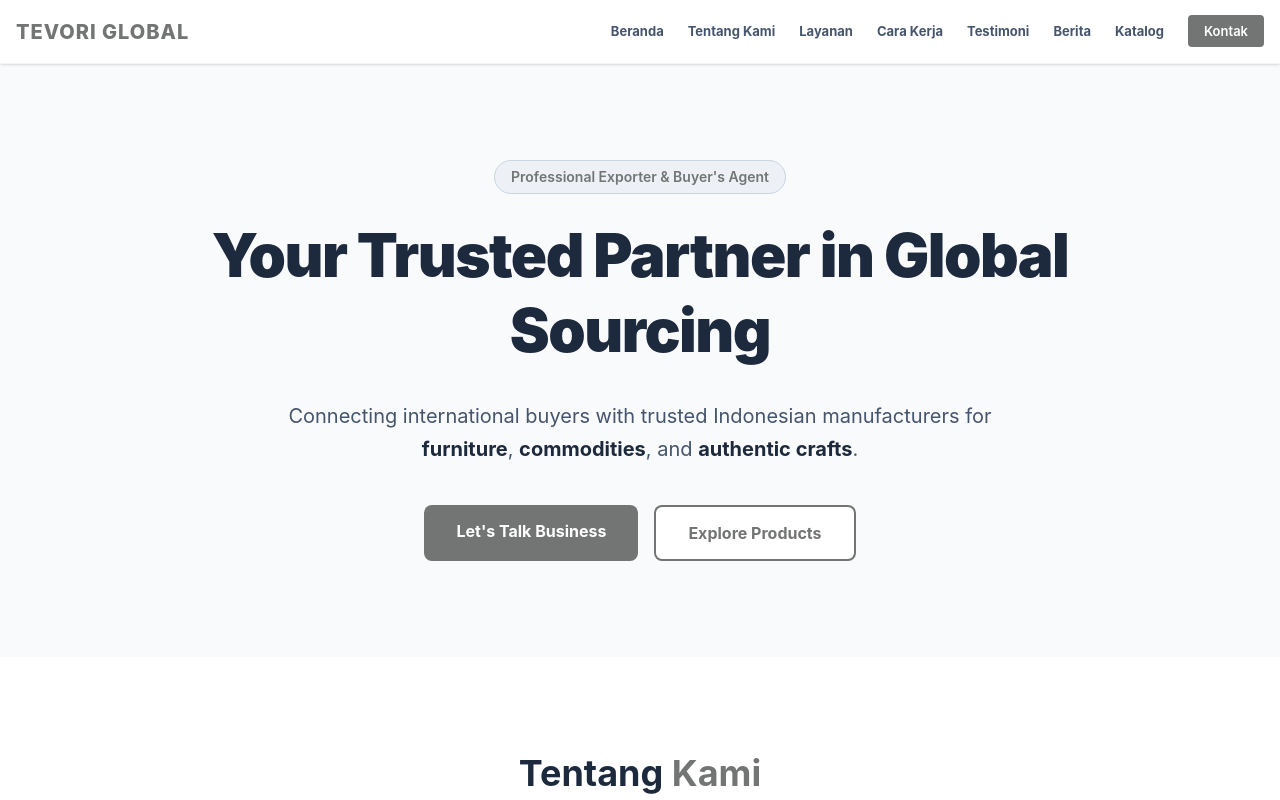
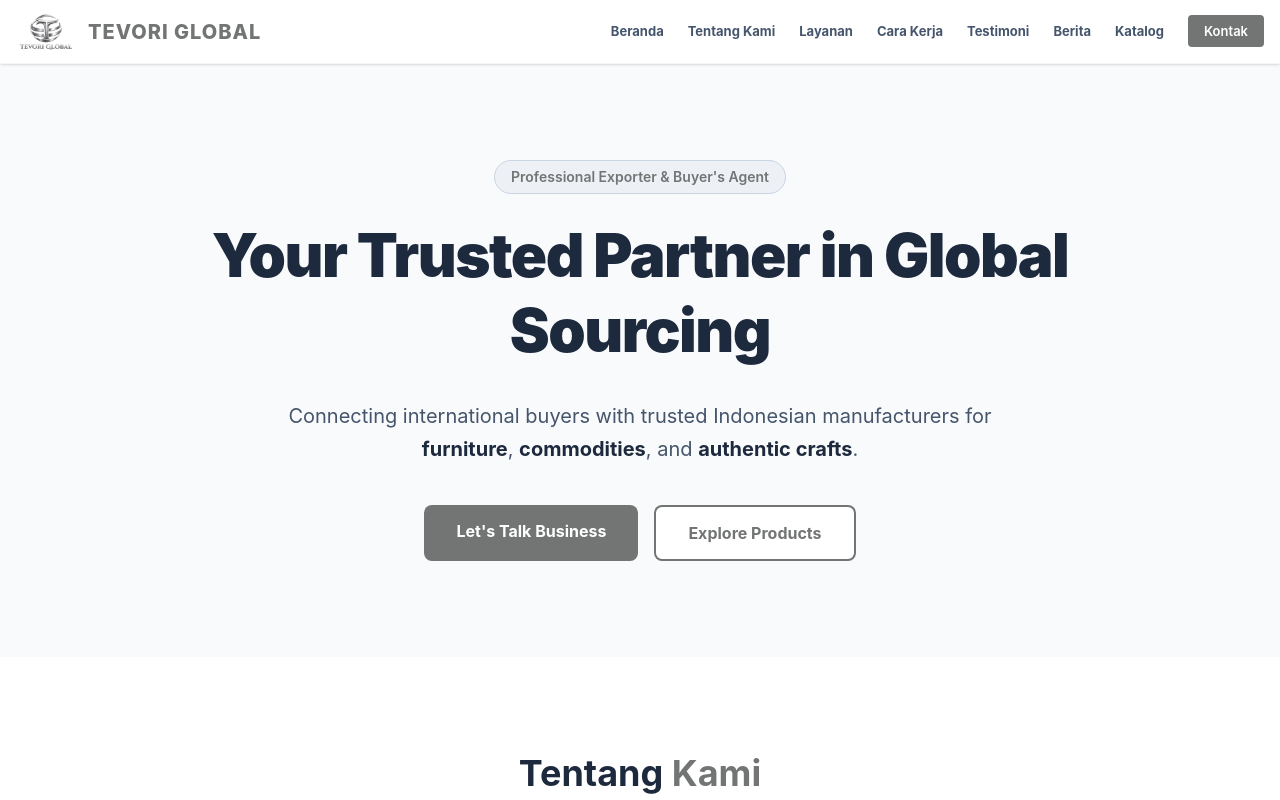
Before and after one commit to SamuelMatthew31/Tevori-Global, a Nuxt app: page / in a window 1280 px wide. Shown: the top 800 px of the page. Built offline with nearby package versions, Linux system fonts and the light colour scheme.

Commit message:
Adding the Tevori Global in the Navbar section with a working link to Homepage

```diff
--- a/nuxt.config.js
+++ b/nuxt.config.js
@@ -3,12 +3,6 @@
 export default defineNuxtConfig({
   compatibilityDate: '2024-11-01',
   srcDir: 'src/',
-
-  // Explicitly tell Nuxt that the public folder lives at the root,
-  // outside of srcDir, so Vite Dev Server and Vercel both properly serve it!
-  dir: {
-    public: '../public'
-  },
 
   css: ['~/assets/styles/Main.css'],
 
@@ -30,12 +24,10 @@
   },
 
   seo: {
-    // We already cleaned up the duplicates, but just keeping it silent for other dev plugins
     validateAppHead: true
   },
 
   sitemap: {
-    // We allow Nuxt to auto-discover standard pages (like /, /insights, /products).
   },
 
   routeRules: {
@@ -43,10 +35,8 @@
   },
 
   runtimeConfig: {
-    // Private keys are only available on the server
     sanityApiToken: process.env.SANITY_API_TOKEN,
     public: {
-      // Public keys that are exposed to the client
       sanityProjectId: process.env.SANITY_PROJECT_ID,
       sanityDataset: process.env.SANITY_DATASET || 'production',
     }
@@ -57,6 +47,8 @@
       title: 'PT Tevori Global Indonesia - B2B Export & Buyer Agent',
       meta: [
         { name: 'description', content: 'Official B2B Export and Sourcing Buyer Agent for Indonesia. Sourcing Indonesian Teak Furniture, Coffee & Coconut Commodities, Authentic Balinese Handcrafted Arts.' },
+        { property: 'og:image', content: 'https://tevori-global.vercel.app/companyLogo.png' },
+        { property: 'twitter:image', content: 'https://tevori-global.vercel.app/companyLogo.png' }
       ],
       link: [
         { rel: 'icon', type: 'image/x-icon', href: '/favicon.ico' }
--- a/src/components/layout/Footer.vue
+++ b/src/components/layout/Footer.vue
@@ -18,11 +18,6 @@
           <li><NuxtLink to="/products" class="hover:text-white transition flex items-center">- Produk / Katalog</NuxtLink></li>
           <li><NuxtLink to="/insights" class="hover:text-white transition flex items-center">- Berita & Artikel</NuxtLink></li>
           <li><a href="/#contact" class="hover:text-white transition flex items-center">- Hubungi Kami</a></li>
-          <li class="pt-2 border-t border-slate-800">
-            <NuxtLink to="/admin" class="text-slate-400 hover:text-white transition flex items-center font-medium">
-              <span class="mr-1.5">🔒</span> Admin CMS Panel
-            </NuxtLink>
-          </li>
         </ul>
       </div>
       <div>
--- a/src/components/layout/Navbar.vue
+++ b/src/components/layout/Navbar.vue
@@ -55,8 +55,9 @@
 <template>
   <nav class="bg-white text-slate-800 fixed w-full z-50 top-0 shadow-sm border-b border-gray-100 h-16 flex items-center">
     <div class="container mx-auto px-4 flex justify-between items-center max-w-7xl">
-      <a href="#home" class="text-xl font-extrabold tracking-wider text-[#737474] uppercase relative z-50 shrink-0 cursor-pointer" @click.prevent="scrollToSection('#home')">
-        {{ companyInfo.short_name }}
+      <a href="#home" class="flex items-center gap-3 text-xl font-extrabold tracking-wider text-[#737474] uppercase relative z-50 shrink-0 cursor-pointer" @click.prevent="scrollToSection('#home')">
+        <img :src="'/companyLogo.png'" alt="Tevori Global Logo" class="h-10 w-auto object-contain" />
+        <span class="hidden sm:inline-block">{{ companyInfo.short_name }}</span>
       </a>
 
       <!-- Desktop Menu -->
```
Also changed, not shown: public/companyLogo.png (renamed from src/assets/images/logo/companyLogo.png), src/public/companyLogo.png (added).
